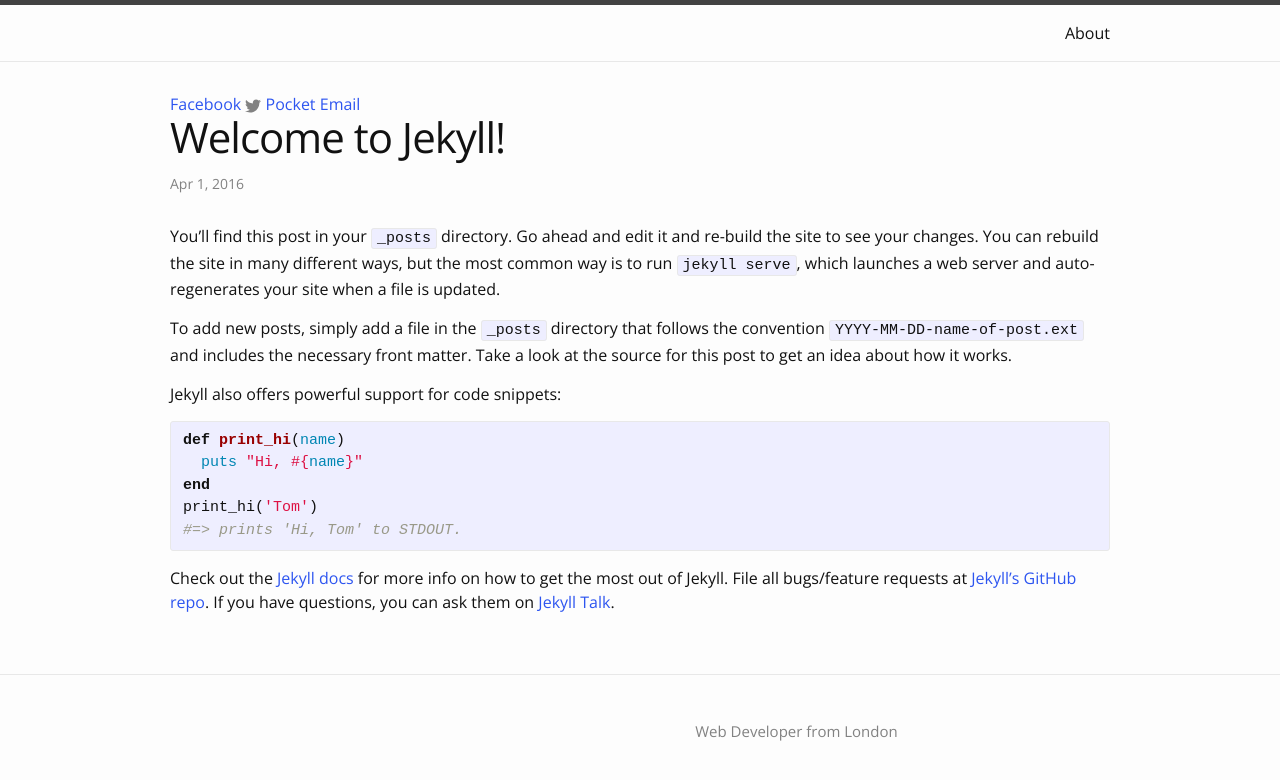
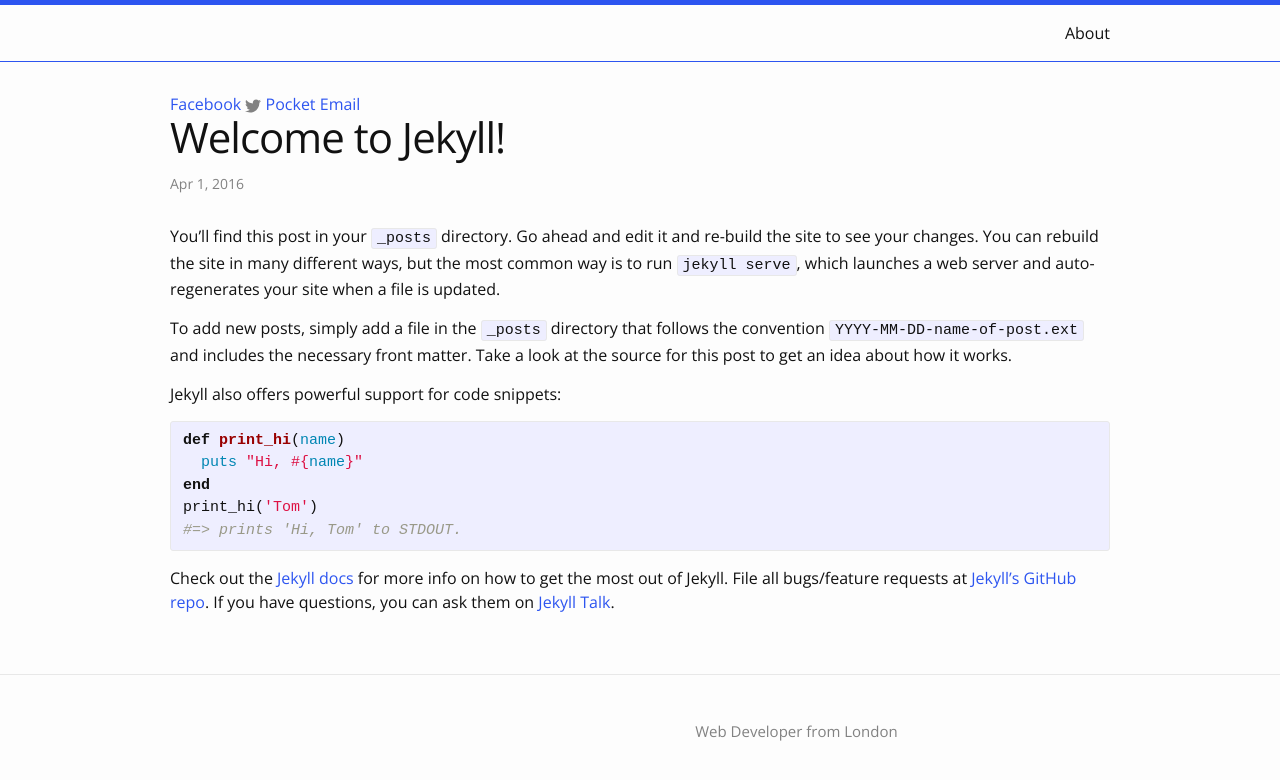
Before and after one commit to andywd7/andywd7.github.com, a Jekyll site: the page built from _posts/2016-04-01-welcome-to-jekyll.markdown, in a window 1280 px wide. Shown: the top 780 px of the page. Built offline with Jekyll 4.4.1, drawn with Linux system fonts in a browser that asks for light colours.

Commit message:
Update _layout.scss

```diff
--- a/_sass/_layout.scss
+++ b/_sass/_layout.scss
@@ -2,8 +2,8 @@
  * Site header
  */
 .site-header {
-    border-top: 5px solid $grey-color-dark;
-    border-bottom: 1px solid $grey-color-light;
+    border-top: 5px solid $brand-color;
+    border-bottom: 1px solid $brand-color;
     min-height: 56px;
 
     // Positioning context for the mobile navigation icon
```
